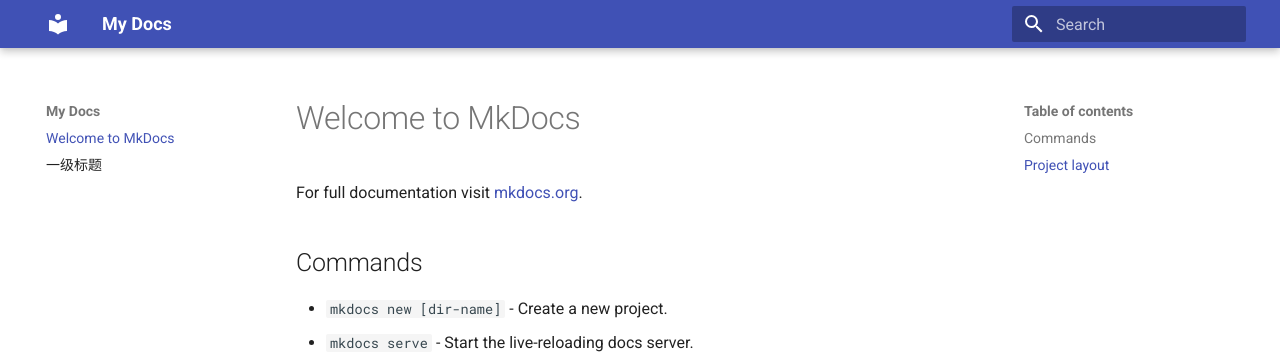
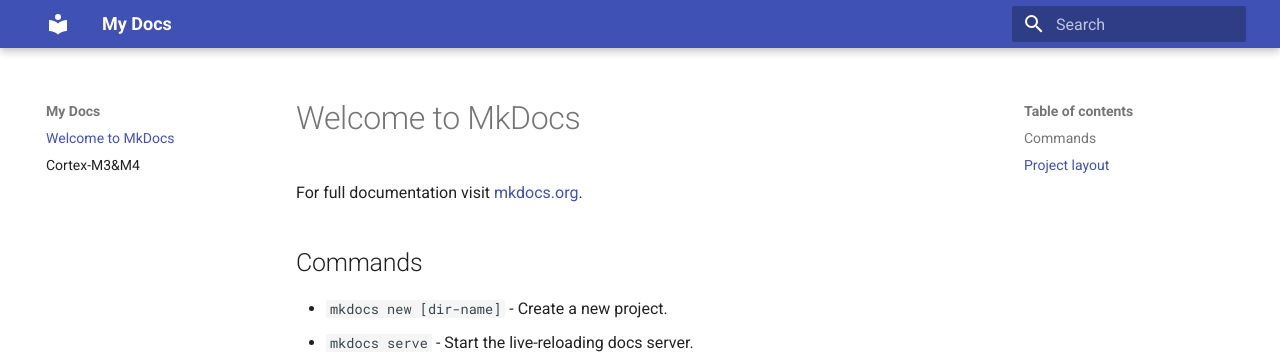
Before and after one commit to LOVEELEC/my-wiki, an MkDocs documentation site: the page built from docs/index.md, in a window 1280 px wide. Shown: the top 354 px of the page. Built offline with MkDocs 1.6.1 and Material for MkDocs 9.7.7, drawn with Linux system fonts in a browser that asks for light colours.

Commit message:
测试提交同步

```diff
--- a/docs/test.md
+++ b/docs/test.md
@@ -1,5 +1 @@
-# 一级标题
-
-## 二级标题
-
-### 三级标题 测试markdown编辑方式
+# Cortex-M3&M4
```
